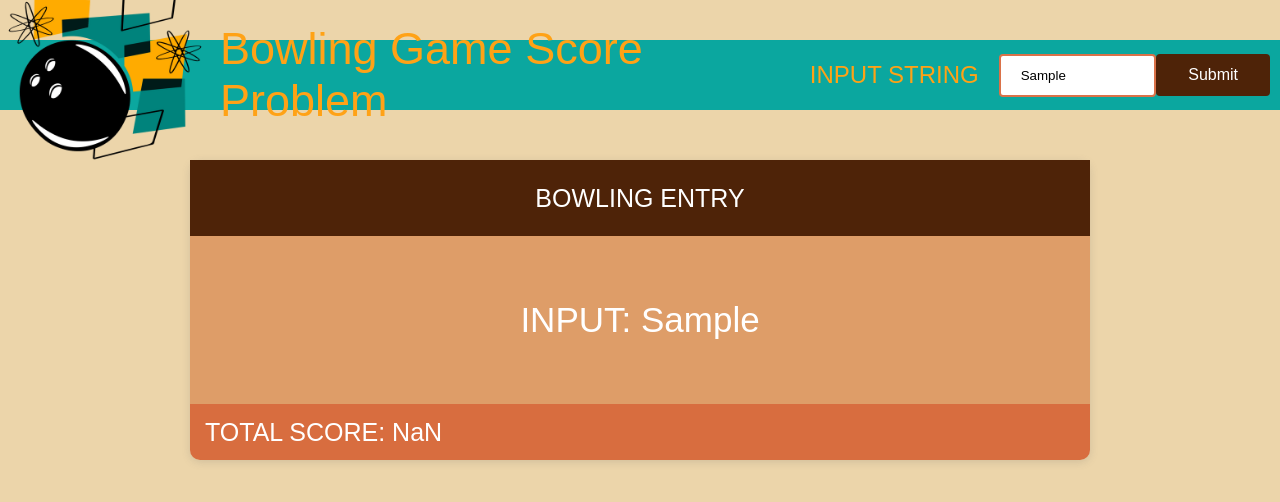
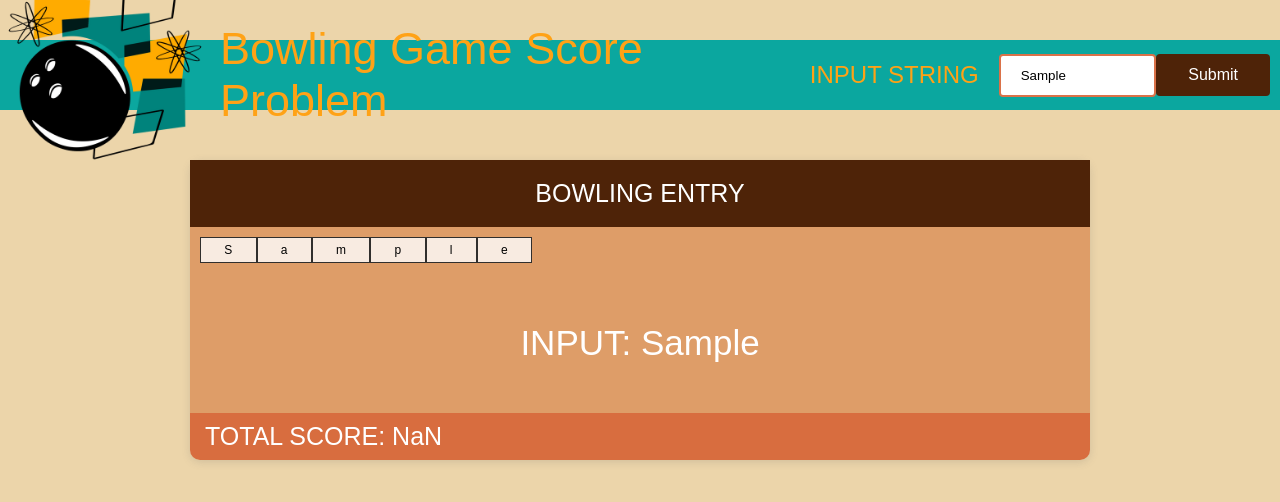
Before and after one commit to Chiuk2/bowling-react, a React (Create React App) app: page / in a window 1280 px wide. Both pictures are taken after typing "Sample" into the empty fields and a click on the button "Submit". Shown: the top 502 px of the page. Built offline with nearby package versions, Linux system fonts and the light colour scheme.

Commit message:
Added score board

```diff
--- a/src/App.css
+++ b/src/App.css
@@ -158,3 +158,25 @@ body {
 #toTopBtn:hover {
   background-color: rgb(100, 59, 33);
 }
+
+.frame-grid {
+  display: inline-grid;
+  grid-template-columns: auto auto auto auto auto auto auto auto auto auto auto;
+  background-color: rgba(216, 131, 75, 0.685);
+  padding: 10px;
+}
+
+.bowling-scores {
+  display: inline-grid;
+  grid-template-columns: auto auto auto auto auto auto auto auto auto auto auto auto auto auto auto auto auto auto auto auto auto;
+  background-color: rgba(216, 131, 75, 0.685);
+  padding: 10px;
+}
+
+.grid-item {
+  background-color: rgba(255, 255, 255, 0.8);
+  border: 1px solid rgba(0, 0, 0, 0.8);
+  padding: 5px;
+  font-size: 12px;
+  text-align: center;
+}
--- a/src/Components/CalculateScores.js
+++ b/src/Components/CalculateScores.js
@@ -1,8 +1,10 @@
 import React, { useState, useEffect } from 'react';
+import CreateBoard from './CreateBoard';
 import '../App.css';
 
 export default function CalculateScores({input}) {
     const [score, setScore] = useState(0);
+    const [bowlScores, setBowlScores] = useState([]);
 
     useEffect(async () => {
         let newScore = await calculateScore({input});
@@ -73,16 +75,20 @@ export default function CalculateScores({input}) {
         {
             if (scores[i] === "X")
             {
+                setBowlScores( arr => [...arr, scores[i]]);
+                setBowlScores( arr => [...arr, " "]);
                 totalScores += caseStrike(scores, i);
                 balls = 0;
             }
             else if (scores[i] === "/")
             {
+                setBowlScores( arr => [...arr, scores[i]]);
                 totalScores += caseSpare(scores, i);
                 balls = 0;
             }
             else
             {
+                setBowlScores( arr => [...arr, scores[i]]);
                 totalScores += parseInt(scores[i]);
                 balls--;
             }
@@ -96,14 +102,17 @@ export default function CalculateScores({input}) {
         {
             if (scores[i] === "X")
             {
+                setBowlScores( arr => [...arr, scores[i]]);
                 totalScores += 10;
             }
             else if (scores[i] === "/")
             {
+                setBowlScores( arr => [...arr, scores[i]]);
                 totalScores += 10 - parseInt(scores[i-1]);
             }
             else
             {
+                setBowlScores( arr => [...arr, scores[i]]);
                 totalScores += parseInt(scores[i]);
             }
         }
@@ -117,6 +126,7 @@ export default function CalculateScores({input}) {
   return (
     <div className='calculateScores'>
         <div className='title'>BOWLING ENTRY</div>
+        <CreateBoard scores={bowlScores} />
         <div className='body'>INPUT: {input}</div>
         <div className='footer'>TOTAL SCORE: {score}</div>
     </div>
--- /dev/null
+++ b/src/Components/CreateBoard.js
@@ -0,0 +1,26 @@
+import React, { useState, useEffect } from 'react';
+import '../App.css';
+
+export default function CreateBoard(props) {
+    const [frames, setFrames] = useState([]);
+    useEffect(() => {
+        for (let i = 1; i < 11; i++)
+        {
+            setFrames(arr => [...arr, i]);
+        }
+    }, []);
+
+  return (
+
+    <div className="bowling-scores">
+                {/* <div className="frame-grid">
+            {frames.map((element, key) => {
+                return <div className="grid-item">{element}</div>
+            })}
+        </div> */}
+        {props.scores.map((element, key) => {
+            return <div className="grid-item">{element}</div>
+        })}
+    </div>
+  )
+}
```
Lines whose indentation alone changed are shown as unchanged.
